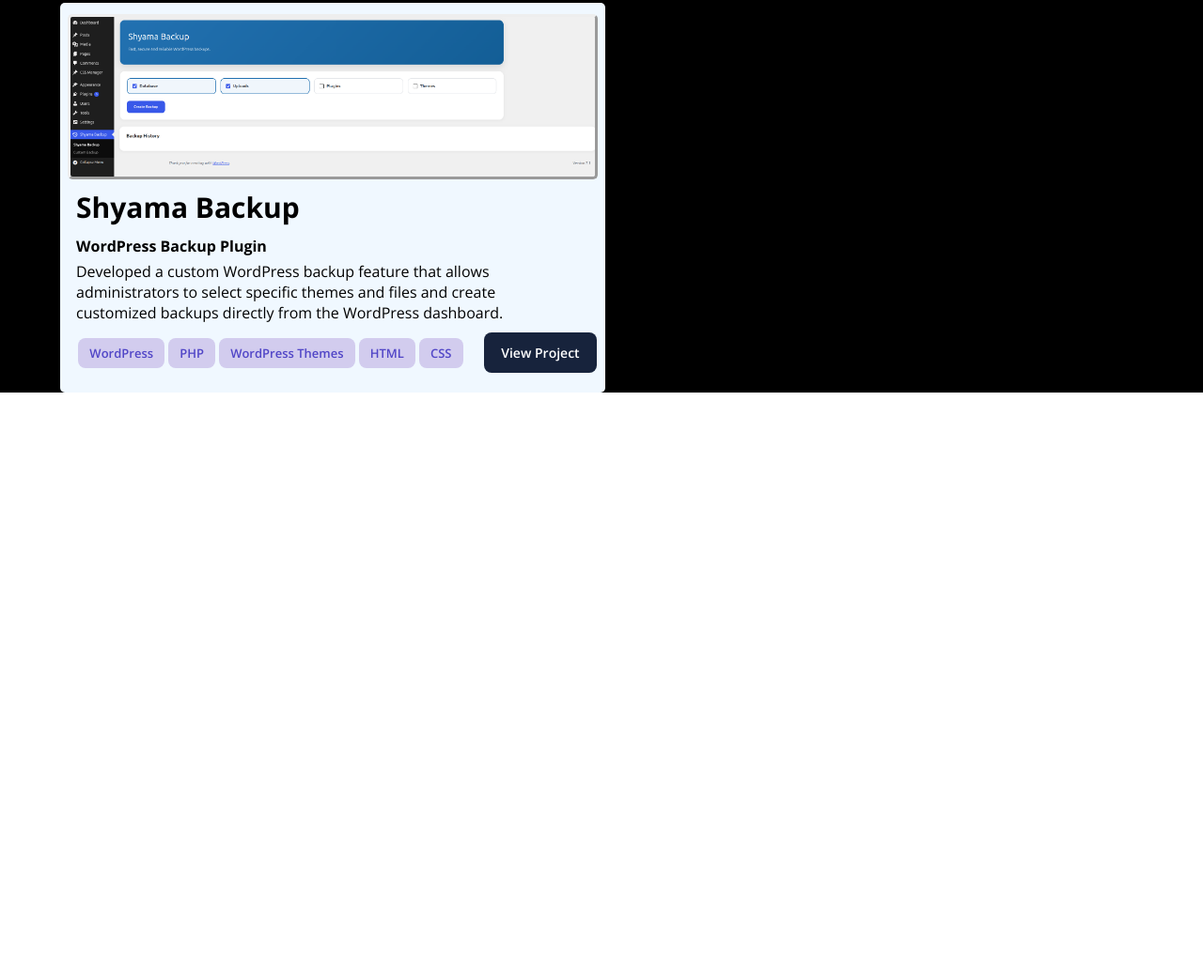
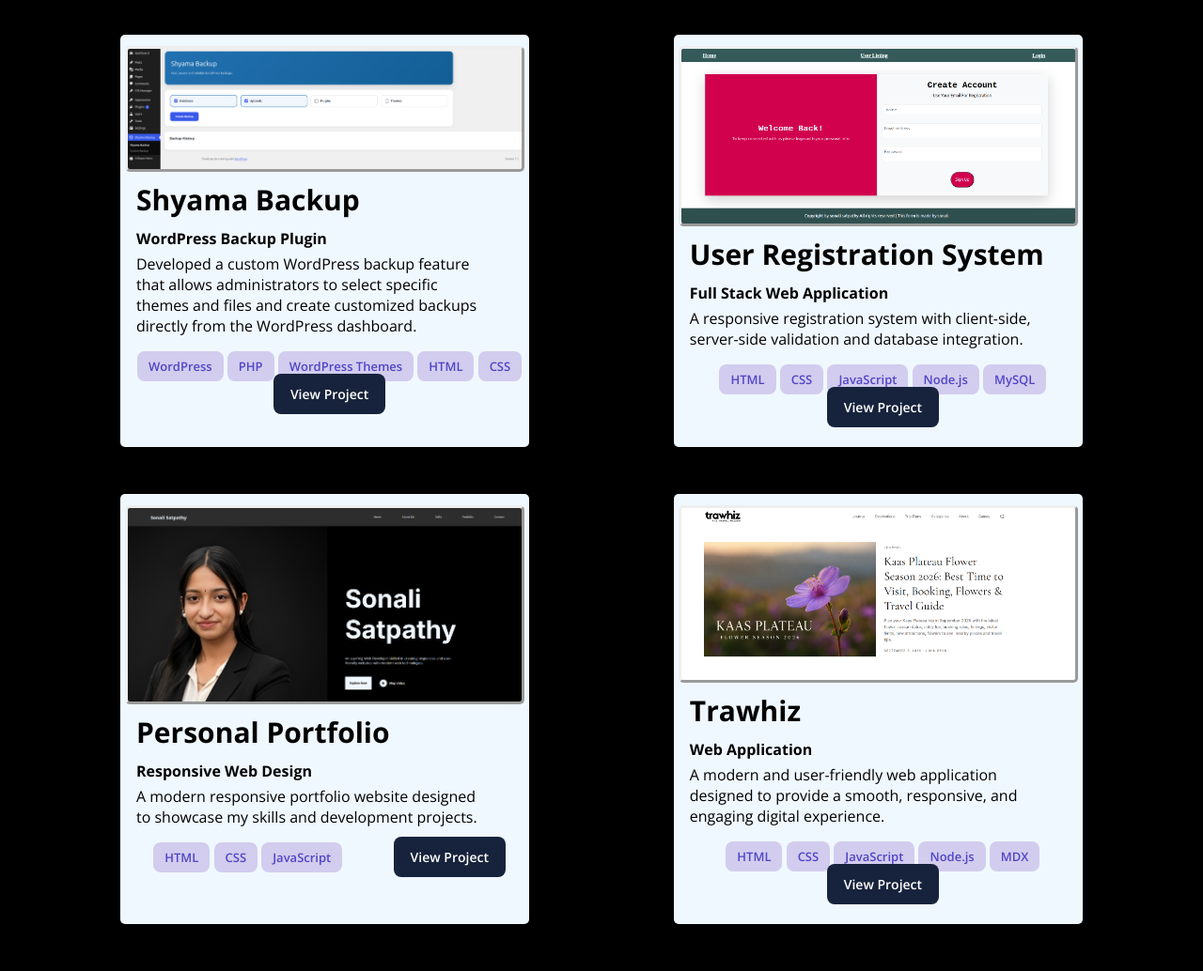
Before and after one commit to sonalisatpathy4/Portfolio, a plain HTML site: page index.html in a window 1280 px wide. Shown: the part 3127-4161 px from the top of the page at 94% size. Before the commit the page ends 3545 px from the top, so only its background shows below. Drawn offline with nearby package versions, Linux system fonts and the light colour scheme.

Commit message:
portfolio commit

```diff
--- a/index.html
+++ b/index.html
@@ -254,8 +254,8 @@
                         web experiences.</p>
                 </div>
 
-                <!--Project-1-->
-
+                <!--Project-3-->
+                <div class="SS-project-container">
                     <div class="SS-shyamabackup">
                         <img class="SS-shyamabackup-img" src="image/Shyama-Backup-.png" alt="Shyama Backup">
 
@@ -264,23 +264,113 @@
 
                             <h4>WordPress Backup Plugin</h4>
 
-                        <p>Developed a custom WordPress backup feature that allows administrators to select specific themes and files and create customized backups directly from the WordPress dashboard. </p>
+                            <p>Developed a custom WordPress backup feature that allows administrators to select specific
+                                themes and files and create customized backups directly from the WordPress dashboard.
+                            </p>
                         </div>
                         <div class="SS-shyamabackup-tech">
                             <div><span>WordPress</span>
                                 <span>PHP</span>
                                 <span>WordPress Themes</span>
                                 <span>HTML</span>
-                        <span>CSS</span></div>
+                                <span>CSS</span>
+                            </div>
 
-                            <div><a href="https://wordpress.org/plugins/shyamabackup/" class="SS-shyamabackup-button">View Project</a></div>
+                            <div><a href="https://wordpress.org/plugins/shyamabackup/"
+                                    class="SS-shyamabackup-button">View
+                                    Project</a></div>
 
                         </div>
-                    <!-- <a href="https://wordpress.org/plugins/shyamabackup/" class="SS-shyamabackup-button">View Project</a> -->
 
                     </div>
 
                     <!--Project-2-->
+
+                    <div class="SS-shyamabackup">
+                        <img class="SS-shyamabackup-img" src="image/Sign-Up-Page.png" alt="Shyama Backup">
+
+                        <div class="SS-shyamabackup-content">
+                            <h3>User Registration System</h3>
+
+                            <h4>Full Stack Web Application</h4>
+
+                            <p> A responsive registration system with client-side,
+                                server-side validation and database integration. </p>
+                        </div>
+                        <div class="SS-shyamabackup-tech">
+                            <div><span>HTML</span>
+                                <span>CSS</span>
+                                <span>JavaScript</span>
+                                <span>Node.js</span>
+                                <span>MySQL</span>
+                            </div>
+
+                            <div><a href="https://registration-form-j5yw.onrender.com/"
+                                    class="SS-shyamabackup-button">View
+                                    Project</a></div>
+
+                        </div>
+
+                    </div>
+                </div>
+
+
+                <div class="SS-project-container">
+                    <div class="SS-shyamabackup">
+                        <img class="SS-shyamabackup-img" src="image/My-Portfolio.png" alt="Shyama Backup">
+
+                        <div class="SS-shyamabackup-content">
+                            <h3>Personal Portfolio</h3>
+
+                            <h4>Responsive Web Design</h4>
+
+                            <p> A modern responsive portfolio website designed to
+                                showcase my skills and development projects.
+                            </p>
+                        </div>
+                        <div class="SS-shyamabackup-tech">
+                            <div><span>HTML</span>
+                                <span>CSS</span>
+                                <span>JavaScript</span>
+                            </div>
+
+                            <div><a href="https://sonalisatpathy4.github.io/Portfolio/"
+                                    class="SS-shyamabackup-button">View
+                                    Project</a></div>
+
+                        </div>
+
+                    </div>
+
+                    <!--Project-4-->
+
+                    <div class="SS-shyamabackup">
+                        <img class="SS-shyamabackup-img" src="image/Trawhiz.png" alt="Shyama Backup">
+
+                        <div class="SS-shyamabackup-content">
+                            <h3>Trawhiz</h3>
+
+                            <h4>Web Application</h4>
+
+                            <p> A modern and user-friendly web application designed
+                                to provide a smooth, responsive, and engaging digital experience.</p>
+                        </div>
+                        <div class="SS-shyamabackup-tech">
+                            <div><span>HTML</span>
+                                <span>CSS</span>
+                                <span>JavaScript</span>
+                                <span>Node.js</span>
+                                <span>MDX</span>
+                            </div>
+
+                            <div><a href="https://www.trawhiz.com/"
+                                    class="SS-shyamabackup-button">View
+                                    Project</a></div>
+
+                        </div>
+
+                    </div>
+                </div>
 
 
             </div>
--- a/style.css
+++ b/style.css
@@ -457,7 +457,7 @@
 }
 
 .SS-myportfolio-container {
-    width: 90%;
+    width: 80%;
     margin: 0 auto;
 }
 
@@ -502,9 +502,12 @@
     border-radius: 5px;
     margin-top: 10px;
     border-style: outset;
+}
 
-
-
+.SS-project-container{
+    display: flex;
+    gap: 15%;
+    padding-bottom: 50px;
 }
 
 
```
Lines whose indentation alone changed are shown as unchanged.
